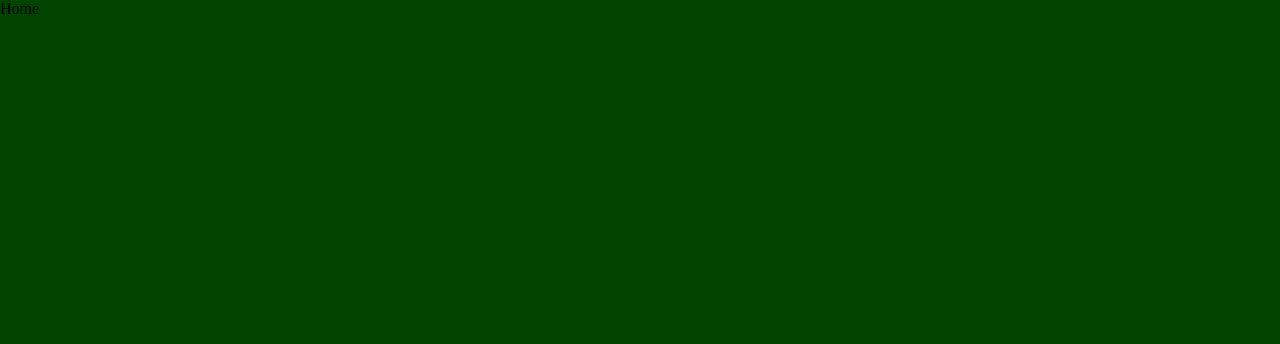
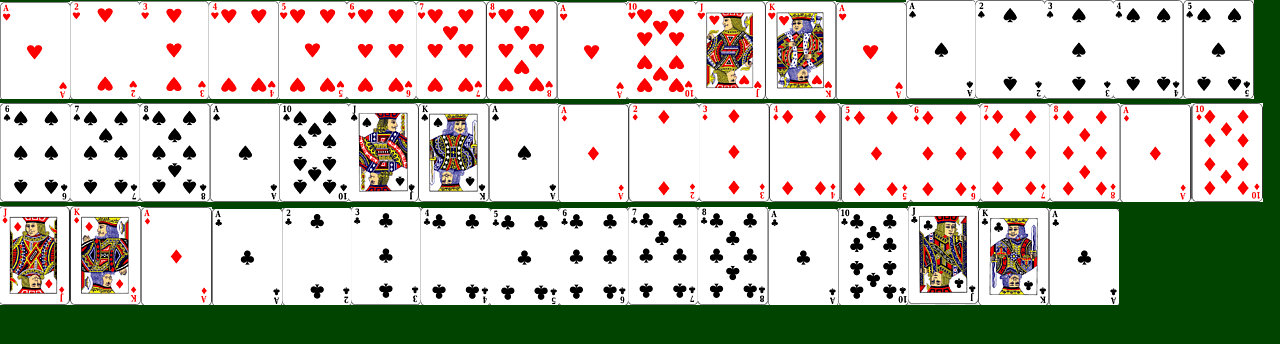
Before and after one commit to 0xjoaovpsantos/poker-simulator-react, a React (Create React App) app: page / in a window 1280 px wide. Shown: the top 344 px of the page. Built offline with nearby package versions, Linux system fonts and the light colour scheme.

Commit message:
add: cards to home

```diff
--- a/src/pages/Home/index.tsx
+++ b/src/pages/Home/index.tsx
@@ -1,5 +1,119 @@
 import React from 'react';
 
-const Home: React.FC = () => <p>Home</p>;
+import copas_a from '../../assets/copas/copas_a.png';
+import copas_2 from '../../assets/copas/copas_2.png';
+import copas_3 from '../../assets/copas/copas_3.png';
+import copas_4 from '../../assets/copas/copas_4.png';
+import copas_5 from '../../assets/copas/copas_5.png';
+import copas_6 from '../../assets/copas/copas_6.png';
+import copas_7 from '../../assets/copas/copas_7.png';
+import copas_8 from '../../assets/copas/copas_8.png';
+import copas_9 from '../../assets/copas/copas_a.png';
+import copas_10 from '../../assets/copas/copas_10.png';
+import copas_j from '../../assets/copas/copas_j.png';
+import copas_q from '../../assets/copas/copas_k.png';
+import copas_k from '../../assets/copas/copas_a.png';
+
+import espadas_a from '../../assets/espadas/espadas_a.png';
+import espadas_2 from '../../assets/espadas/espadas_2.png';
+import espadas_3 from '../../assets/espadas/espadas_3.png';
+import espadas_4 from '../../assets/espadas/espadas_4.png';
+import espadas_5 from '../../assets/espadas/espadas_5.png';
+import espadas_6 from '../../assets/espadas/espadas_6.png';
+import espadas_7 from '../../assets/espadas/espadas_7.png';
+import espadas_8 from '../../assets/espadas/espadas_8.png';
+import espadas_9 from '../../assets/espadas/espadas_a.png';
+import espadas_10 from '../../assets/espadas/espadas_10.png';
+import espadas_j from '../../assets/espadas/espadas_j.png';
+import espadas_q from '../../assets/espadas/espadas_k.png';
+import espadas_k from '../../assets/espadas/espadas_a.png';
+
+import ouros_a from '../../assets/ouros/ouros_a.png';
+import ouros_2 from '../../assets/ouros/ouros_2.png';
+import ouros_3 from '../../assets/ouros/ouros_3.png';
+import ouros_4 from '../../assets/ouros/ouros_4.png';
+import ouros_5 from '../../assets/ouros/ouros_5.png';
+import ouros_6 from '../../assets/ouros/ouros_6.png';
+import ouros_7 from '../../assets/ouros/ouros_7.png';
+import ouros_8 from '../../assets/ouros/ouros_8.png';
+import ouros_9 from '../../assets/ouros/ouros_a.png';
+import ouros_10 from '../../assets/ouros/ouros_10.png';
+import ouros_j from '../../assets/ouros/ouros_j.png';
+import ouros_q from '../../assets/ouros/ouros_k.png';
+import ouros_k from '../../assets/ouros/ouros_a.png';
+
+import paus_a from '../../assets/paus/paus_a.png';
+import paus_2 from '../../assets/paus/paus_2.png';
+import paus_3 from '../../assets/paus/paus_3.png';
+import paus_4 from '../../assets/paus/paus_4.png';
+import paus_5 from '../../assets/paus/paus_5.png';
+import paus_6 from '../../assets/paus/paus_6.png';
+import paus_7 from '../../assets/paus/paus_7.png';
+import paus_8 from '../../assets/paus/paus_8.png';
+import paus_9 from '../../assets/paus/paus_a.png';
+import paus_10 from '../../assets/paus/paus_10.png';
+import paus_j from '../../assets/paus/paus_j.png';
+import paus_q from '../../assets/paus/paus_k.png';
+import paus_k from '../../assets/paus/paus_a.png';
+
+const Home: React.FC = () => (
+  <>
+    <img src={copas_a} alt="Cartas Copas A" />
+    <img src={copas_2} alt="Cartas Copas 2" />
+    <img src={copas_3} alt="Cartas Copas 3" />
+    <img src={copas_4} alt="Cartas Copas 4" />
+    <img src={copas_5} alt="Cartas Copas 5" />
+    <img src={copas_6} alt="Cartas Copas 6" />
+    <img src={copas_7} alt="Cartas Copas 7" />
+    <img src={copas_8} alt="Cartas Copas 8" />
+    <img src={copas_9} alt="Cartas Copas 9" />
+    <img src={copas_10} alt="Cartas Copas 10" />
+    <img src={copas_j} alt="Cartas Copas J" />
+    <img src={copas_q} alt="Cartas Copas Q" />
+    <img src={copas_k} alt="Cartas Copas K" />
+
+    <img src={espadas_a} alt="Cartas espadas A" />
+    <img src={espadas_2} alt="Cartas espadas 2" />
+    <img src={espadas_3} alt="Cartas espadas 3" />
+    <img src={espadas_4} alt="Cartas espadas 4" />
+    <img src={espadas_5} alt="Cartas espadas 5" />
+    <img src={espadas_6} alt="Cartas espadas 6" />
+    <img src={espadas_7} alt="Cartas espadas 7" />
+    <img src={espadas_8} alt="Cartas espadas 8" />
+    <img src={espadas_9} alt="Cartas espadas 9" />
+    <img src={espadas_10} alt="Cartas espadas 10" />
+    <img src={espadas_j} alt="Cartas espadas J" />
+    <img src={espadas_q} alt="Cartas espadas Q" />
+    <img src={espadas_k} alt="Cartas espadas K" />
+
+    <img src={ouros_a} alt="Cartas ouros A" />
+    <img src={ouros_2} alt="Cartas ouros 2" />
+    <img src={ouros_3} alt="Cartas ouros 3" />
+    <img src={ouros_4} alt="Cartas ouros 4" />
+    <img src={ouros_5} alt="Cartas ouros 5" />
+    <img src={ouros_6} alt="Cartas ouros 6" />
+    <img src={ouros_7} alt="Cartas ouros 7" />
+    <img src={ouros_8} alt="Cartas ouros 8" />
+    <img src={ouros_9} alt="Cartas ouros 9" />
+    <img src={ouros_10} alt="Cartas ouros 10" />
+    <img src={ouros_j} alt="Cartas ouros J" />
+    <img src={ouros_q} alt="Cartas ouros Q" />
+    <img src={ouros_k} alt="Cartas ouros K" />
+
+    <img src={paus_a} alt="Cartas paus A" />
+    <img src={paus_2} alt="Cartas paus 2" />
+    <img src={paus_3} alt="Cartas paus 3" />
+    <img src={paus_4} alt="Cartas paus 4" />
+    <img src={paus_5} alt="Cartas paus 5" />
+    <img src={paus_6} alt="Cartas paus 6" />
+    <img src={paus_7} alt="Cartas paus 7" />
+    <img src={paus_8} alt="Cartas paus 8" />
+    <img src={paus_9} alt="Cartas paus 9" />
+    <img src={paus_10} alt="Cartas paus 10" />
+    <img src={paus_j} alt="Cartas paus J" />
+    <img src={paus_q} alt="Cartas paus Q" />
+    <img src={paus_k} alt="Cartas paus K" />
+  </>
+);
 
 export default Home;
```
